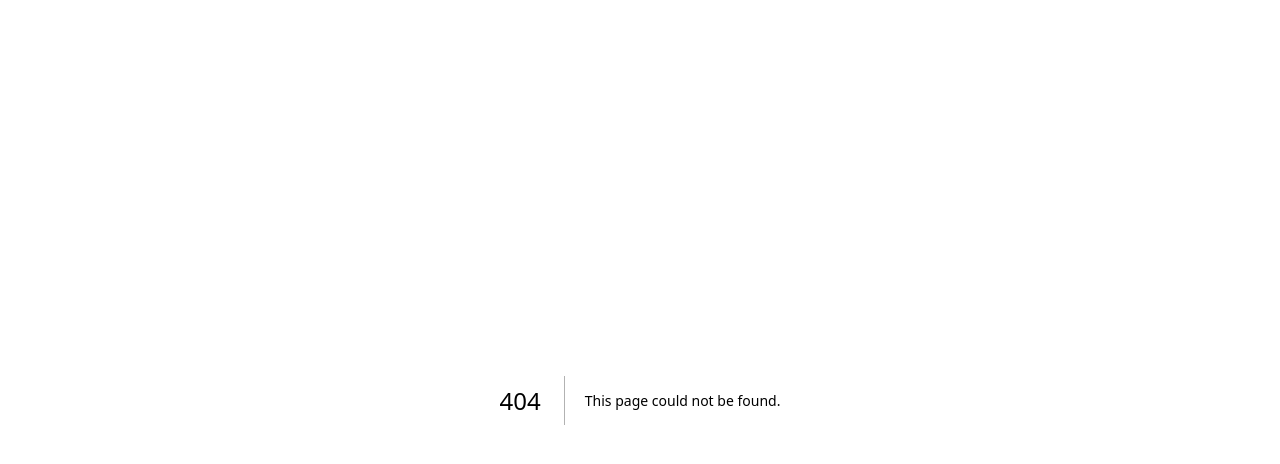
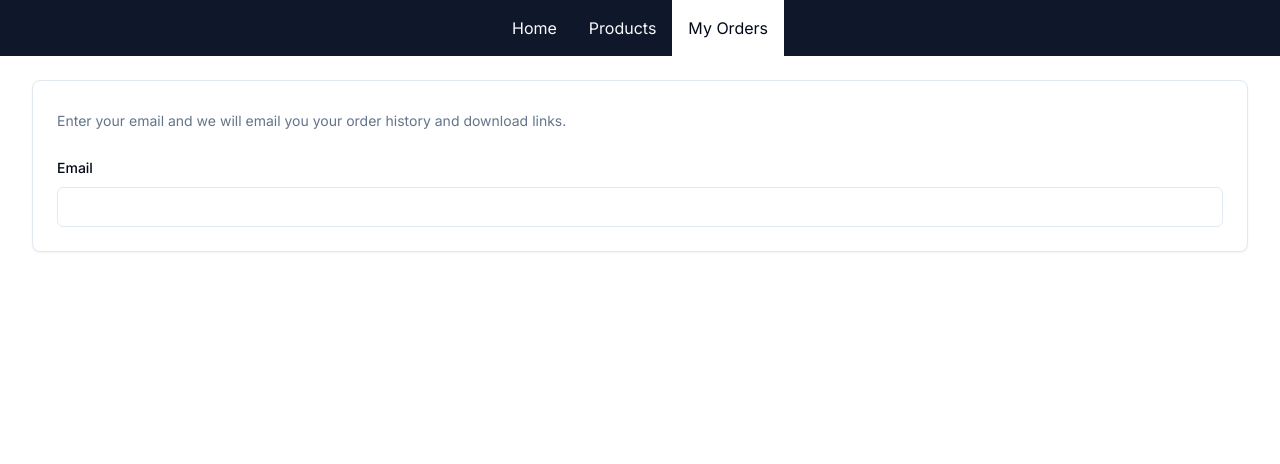
Before and after one commit to kthurman59/ecommerce_mvp, a Next.js app: page /orders in a window 1280 px wide. Before the commit this address had no page. Shown: the top 464 px of the page. Built offline with nearby package versions, Linux system fonts and the light colour scheme.

Commit message:
email work

```diff
--- /dev/null
+++ b/src/app/(customerFacing)/orders/page.tsx
@@ -0,0 +1,25 @@
+import { Card, CardContent, CardDescription, CardHeader, CardTitle } from "@/components/ui/card";
+import { Input } from "@/components/ui/input";
+import { Label } from "@/components/ui/label";
+
+
+export default function MyOrdersPage() {
+  return (
+    <form className="max-2-xl mx-auto">
+      <Card>
+        <CardHeader>
+          <CardTitle></CardTitle>
+          <CardDescription>
+            Enter your email and we will email you your order history and download links.
+          </CardDescription>
+        </CardHeader>
+        <CardContent>
+          <div className="space-y-2">
+            <Label htmlFor="email">Email</Label>
+            <Input type="email" required name="email" id="email" />
+          </div>
+        </CardContent>
+      </Card>
+    </form>
+  )
+}
--- a/src/app/webhooks/stripe/route.tsx
+++ b/src/app/webhooks/stripe/route.tsx
@@ -1,4 +1,5 @@
 import db from "@/db/db";
+import PurchaseReceiptEmail from "@/email/PurchaseReceipt";
 import { NextRequest, NextResponse } from "next/server";
 import { Resend } from "resend";
 import Stripe from "stripe";
@@ -43,10 +44,13 @@ export async function POST(req: NextRequest) {
     from: `Support <${process.env.SENDER_EMAIL}>`,
     to: email,
     subject: "Order Confirmation",
-    react: <h1>Hi</h1>
+    react: (
+      <PurchaseReceiptEmail
+        order={order}
+        product={product}
+        downloadVerificationId={downloadVerification.id} />
+    ),
    })
-
-
   }
   return new NextResponse()
 }
```
